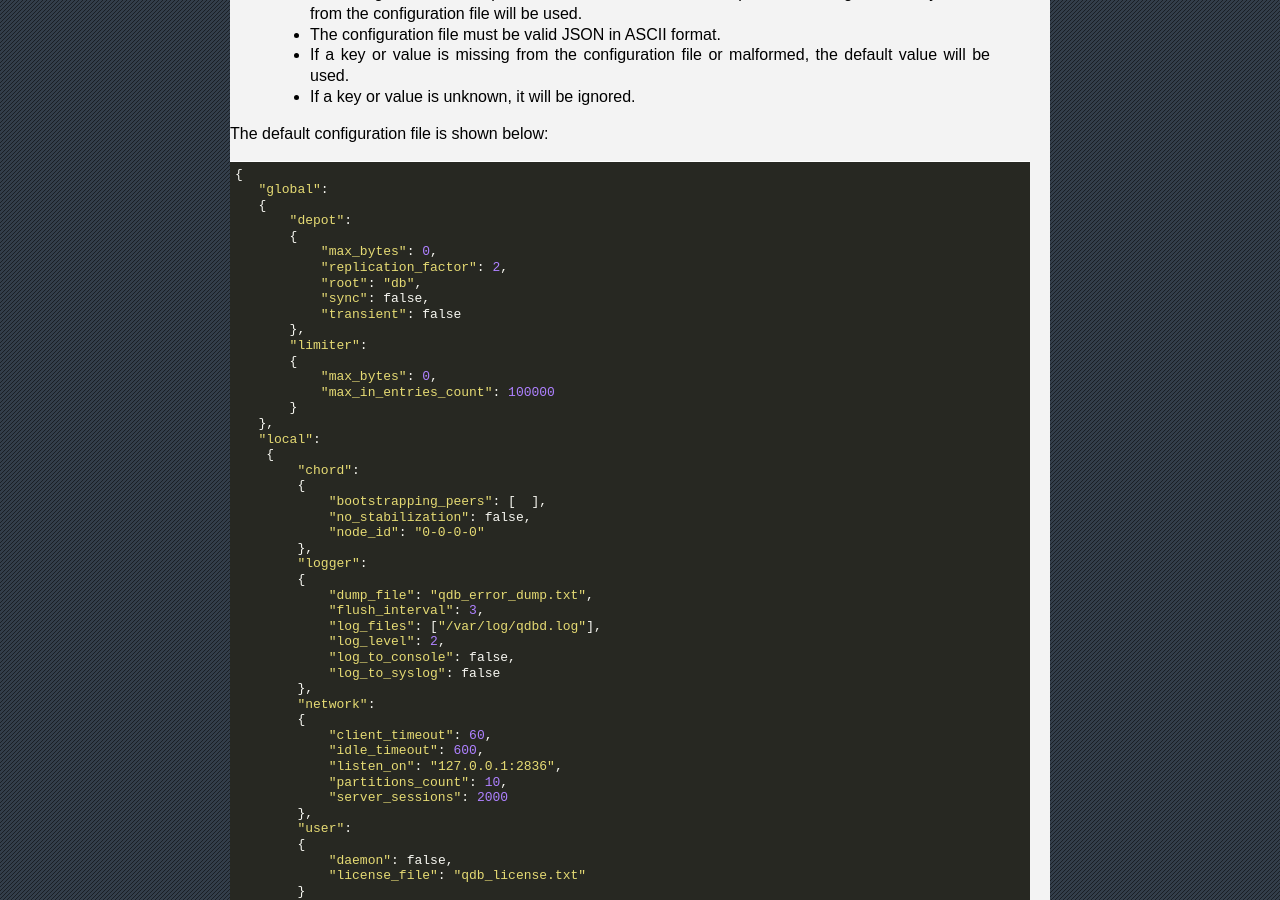
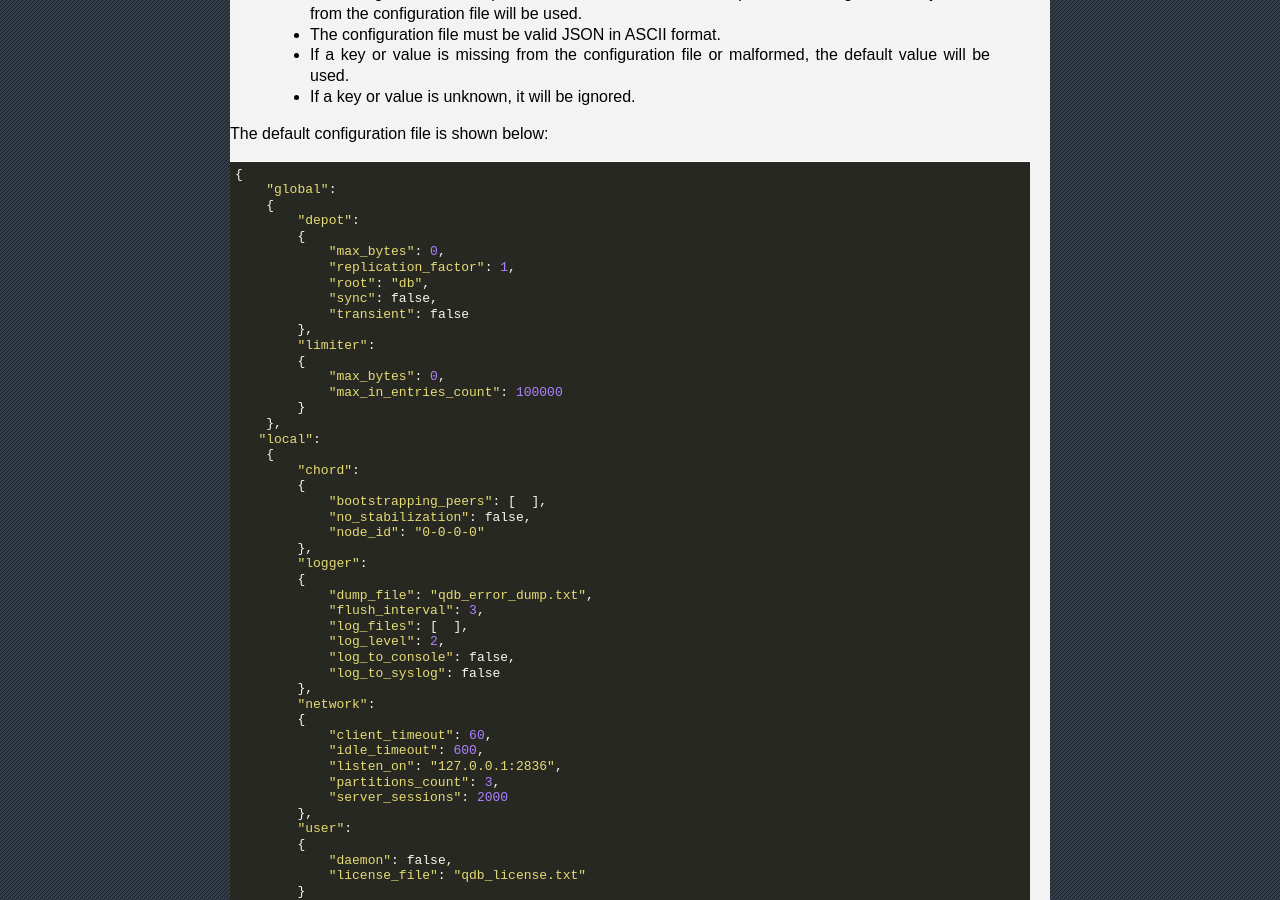
Before and after one commit to iltommi/qdb-documentation, a Sphinx documentation site: the page built from source/reference/qdbd.rst, in a window 1280 px wide and 900 px high, scrolled down 12791 px. Built offline with Sphinx 7.4.7, drawn with Linux system fonts in a browser that asks for light colours.

```diff
--- a/source/reference/qdb_httpd.rst
+++ b/source/reference/qdb_httpd.rst
@@ -401,7 +401,7 @@ The default configuration file is shown below::
         "log_config":
         {
             "dump_file": "qdb_error_dump.txt",
-            "flush_interval": 2,
+            "flush_interval": 3,
             "log_files": [  ],
             "log_level": 2,
             "log_to_console": false,
--- a/source/reference/qdbd.rst
+++ b/source/reference/qdbd.rst
@@ -632,22 +632,22 @@ Some things to note when working with a configuration file:
 The default configuration file is shown below::
 
     {
-       "global":
-       {
-           "depot":
-           {
-               "max_bytes": 0,
-               "replication_factor": 2,
-               "root": "db",
-               "sync": false,
-               "transient": false
-           },
-           "limiter":
-           {
-               "max_bytes": 0,
-               "max_in_entries_count": 100000
-           }
-       },
+        "global":
+        {
+            "depot":
+            {
+                "max_bytes": 0,
+                "replication_factor": 1,
+                "root": "db",
+                "sync": false,
+                "transient": false
+            },
+            "limiter":
+            {
+                "max_bytes": 0,
+                "max_in_entries_count": 100000
+            }
+        },
        "local":
         {
             "chord":
@@ -660,7 +660,7 @@ The default configuration file is shown below::
             {
                 "dump_file": "qdb_error_dump.txt",
                 "flush_interval": 3,
-                "log_files": ["/var/log/qdbd.log"],
+                "log_files": [  ],
                 "log_level": 2,
                 "log_to_console": false,
                 "log_to_syslog": false
@@ -670,7 +670,7 @@ The default configuration file is shown below::
                 "client_timeout": 60,
                 "idle_timeout": 600,
                 "listen_on": "127.0.0.1:2836",
-                "partitions_count": 10,
+                "partitions_count": 3,
                 "server_sessions": 2000
             },
             "user":
```
